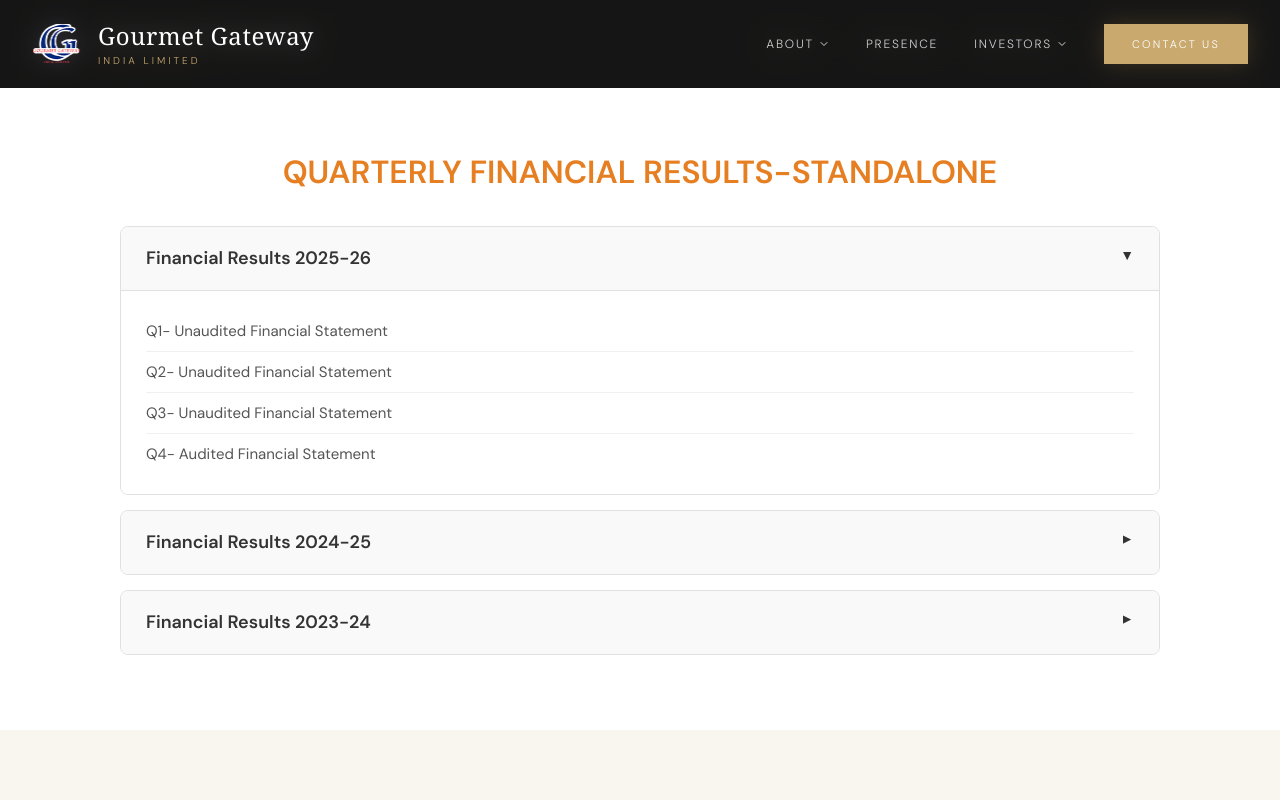
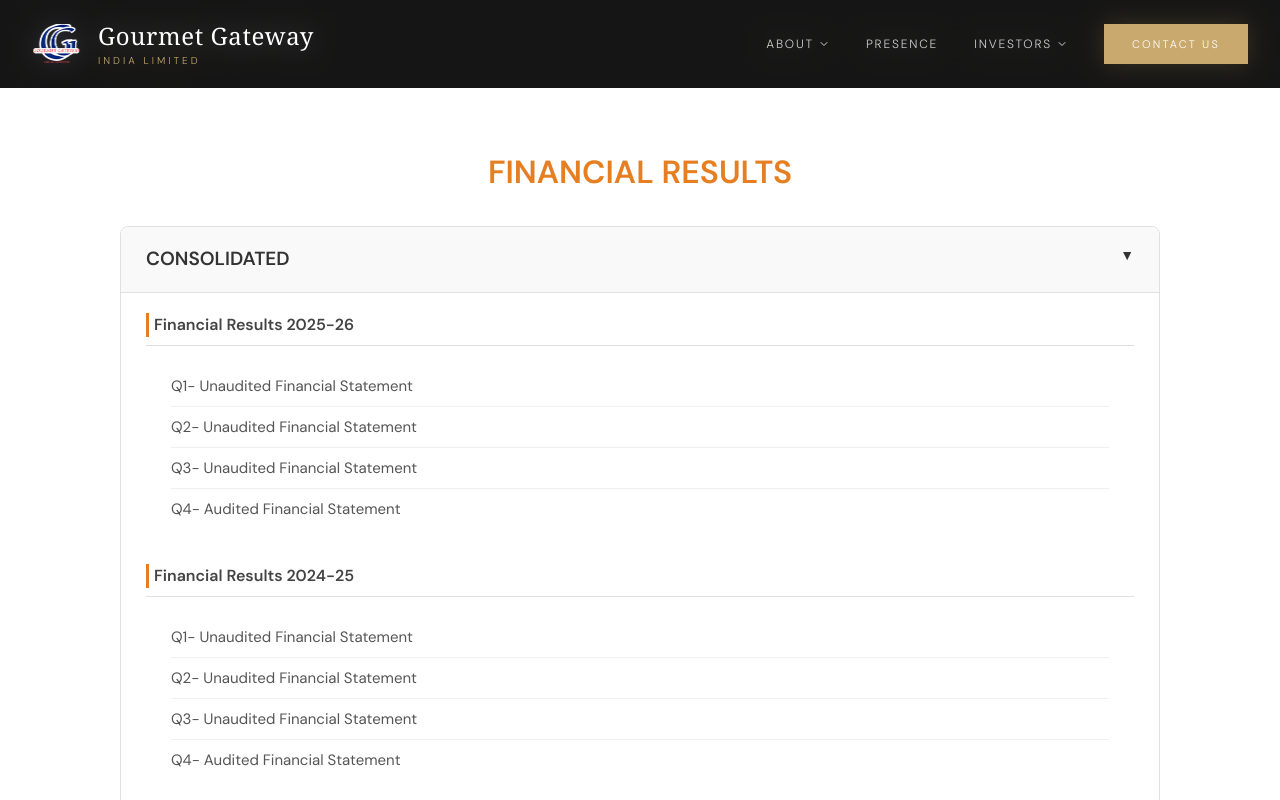
Before and after one commit to RohitHarbola/gourmet-gateway, a Next.js app: page /investors/financials in a window 1280 px wide. Shown: the top 800 px of the page. Built offline with nearby package versions, Linux system fonts and the light colour scheme.

Commit message:
pdfs data linking

```diff
--- a/src/app/investors/financials/Financials.css
+++ b/src/app/investors/financials/Financials.css
@@ -128,7 +128,7 @@
 .financials-page .et_pb_toggle_title {
   padding: 18px 25px;
   margin: 0;
-  font-size: 18px;
+  font-size: 19px;
   font-weight: 600;
   color: #333;
   cursor: pointer;
@@ -293,3 +293,27 @@
     padding: 12px 15px;
   }
 }
+
+/* Add this to Financials.css — styles for the year sub-blocks that
+   live inside the Consolidated / Standalone toggles */
+
+.financials-page .et_pb_toggle_year_block {
+  margin-bottom: 10px;
+}
+
+.financials-page .et_pb_toggle_year_block:last-child {
+  margin-bottom: 0;
+}
+
+.financials-page .et_pb_toggle_year_title {
+  font-size: 16px;
+  font-weight: 600;
+  color: #444;
+  margin: 15px 0 8px;
+  padding-left: 5px;
+  border-left: 3px solid #e67e22;
+}
+
+.financials-page .et_pb_toggle_year_block:first-child .et_pb_toggle_year_title {
+  margin-top: 0;
+}
--- a/src/app/investors/financials/page.tsx
+++ b/src/app/investors/financials/page.tsx
@@ -5,102 +5,152 @@
 import Navbar from '../../../components/layout/Navbar';
 import './Financials.css';
 
+type YearBlock = {
+  year: string;
+  items: { label: string; href: string }[];
+};
+
+const consolidatedData: YearBlock[] = [
+  {
+    year: 'Financial Results 2025-26',
+    items: [
+      { label: 'Q1- Unaudited Financial Statement', href: '/assets/wp-content/uploads/pdfs/2025-26/Consolidate/Console.pdf' },
+      { label: 'Q2- Unaudited Financial Statement', href: '/assets/wp-content/uploads/pdfs/2025-26/Consolidate/ConsoleSep25.pdf' },
+      { label: 'Q3- Unaudited Financial Statement', href: '/assets/wp-content/uploads/pdfs/2025-26/Consolidate/ConsoleMarch.pdf' },
+      { label: 'Q4- Audited Financial Statement', href: '/assets/wp-content/uploads/pdfs/2025-26/Consolidate/ConsoleJune.pdf' },
+    ],
+  },
+  {
+    year: 'Financial Results 2024-25',
+    items: [
+      { label: 'Q1- Unaudited Financial Statement', href: '/assets/wp-content/uploads/pdfs/2024-25/Consolidate/Dec2024ConsolewithAR.pdf' },
+      { label: 'Q2- Unaudited Financial Statement', href: '/assets/wp-content/uploads/pdfs/2024-25/Consolidate/Sept2024_ConsolewithAR.pdf' },
+      { label: 'Q3- Unaudited Financial Statement', href: '/assets/wp-content/uploads/pdfs/2024-25/Consolidate/ARConsole_March25.pdf' },
+      { label: 'Q4- Audited Financial Statement', href: '/assets/wp-content/uploads/pdfs/2024-25/Consolidate/June24Console.pdf' },
+    ],
+  },
+  {
+    year: 'Financial Results 2023-24',
+    items: [
+      { label: 'Q1- Unaudited Financial Statement', href: '/assets/wp-content/uploads/pdfs/2023-24/consolidate/Dec2023_Console.pdf' },
+      { label: 'Q2- Unaudited Financial Statement', href: '/assets/wp-content/uploads/pdfs/2023-24/consolidate/Sept23Console.pdf' },
+      { label: 'Q3- Unaudited Financial Statement', href: '/assets/wp-content/uploads/pdfs/2023-24/consolidate/March24Console.pdf' },
+      { label: 'Q4- Audited Financial Statement', href: '/assets/wp-content/uploads/pdfs/2023-24/consolidate/June23Console.pdf' },
+    ],
+  },
+];
+
+const standaloneData: YearBlock[] = [
+  {
+    year: 'Financial Results 2025-26',
+    items: [
+      { label: 'Q1- Unaudited Financial Statement', href: '/assets/wp-content/uploads/pdfs/2025-26/Standalone/Standalone.pdf' },
+      { label: 'Q2- Unaudited Financial Statement', href: '/assets/wp-content/uploads/pdfs/2025-26/Standalone/Standalonesept25.pdf' },
+      { label: 'Q3- Unaudited Financial Statement', href: '/assets/wp-content/uploads/pdfs/2025-26/Standalone/StandaloneJune25.pdf' },
+      { label: 'Q4- Audited Financial Statement', href: '/assets/wp-content/uploads/pdfs/2025-26/Standalone/MarchStandalone.pdf' },
+    ],
+  },
+  {
+    year: 'Financial Results 2024-25',
+    items: [
+      { label: 'Q1- Unaudited Financial Statement', href: '/assets/wp-content/uploads/pdfs/2024-25/Standalone/Dec2024standalonewithAR.pdf' },
+      { label: 'Q2- Unaudited Financial Statement', href: '/assets/wp-content/uploads/pdfs/2024-25/Standalone/Sept2024_StandalonewithAR.pdf' },
+      { label: 'Q3- Unaudited Financial Statement', href: '/assets/wp-content/uploads/pdfs/2024-25/Standalone/June24standalone.pdf' },
+      { label: 'Q4- Audited Financial Statement', href: '/assets/wp-content/uploads/pdfs/2024-25/Standalone/ARStandalone_March25.pdf' },
+    ],
+  },
+  {
+    year: 'Financial Results 2023-24',
+    items: [
+      { label: 'Q1- Unaudited Financial Statement', href: '/assets/wp-content/uploads/pdfs/2023-24/Standalone/Dec23Standalone.pdf' },
+      { label: 'Q2- Unaudited Financial Statement', href: '/assets/wp-content/uploads/pdfs/2023-24/Standalone/Sept23Standalone.pdf' },
+      { label: 'Q3- Unaudited Financial Statement', href: '/assets/wp-content/uploads/pdfs/2023-24/Standalone/June2023_StanalonewithAR.pdf' },
+      { label: 'Q4- Audited Financial Statement', href: '/assets/wp-content/uploads/pdfs/2023-24/Standalone/March24Stanalone.pdf' },
+    ],
+  },
+];
+
+// Renders every year block for a section in one shot — this whole
+// group opens/closes together whenever the parent (Consolidated /
+// Standalone) header is clicked.
+const YearGroup = ({ data }: { data: YearBlock[] }) => (
+  <>
+    {data.map((block) => (
+      <div key={block.year} className="et_pb_toggle_year_block">
+        <h6 className="et_pb_toggle_year_title">{block.year}</h6>
+        <div className="et_pb_toggle_content clearfix">
+          <ul>
+            {block.items.map((item) => (
+              <li key={item.href}>
+                <a href={item.href} target="_blank" rel="noopener noreferrer">
+                  {item.label}
+                </a>
+              </li>
+            ))}
+          </ul>
+        </div>
+      </div>
+    ))}
+  </>
+);
+
 const FinancialsPage = () => {
-  // State for Quarterly Financial Results accordion
-  const [openQuarterly, setOpenQuarterly] = useState({
-    q2025_26: true,  // Open by default
-    q2024_25: false,
-    q2023_24: false,
-    q2022_23: false,
-    q2021_22: false,
-    q2020_21: false,
-    q2019_20: false,
-    q2018_19: false,
-    q2017_18: false,
-    q2016_17: false,
-    q2015_16: false,
-    q2014_15: false,
-    q2013_14: false
-  });
-
-  // State for Annual Reports toggle
-  const [openAnnualReports, setOpenAnnualReports] = useState(true);
-
-  // State for Subsidiary Financials toggle
-  const [openSubsidiary, setOpenSubsidiary] = useState(true);
-
-  const toggleQuarterly = (key: keyof typeof openQuarterly) => {
-    setOpenQuarterly(prev => ({
-      ...prev,
-      [key]: !prev[key]
-    }));
-  };
+  // Top-level toggles only — opening/closing one of these
+  // opens/closes ALL of its years (2025-26, 2024-25, 2023-24) together.
+  const [openConsolidated, setOpenConsolidated] = useState(true);
+  const [openStandalone, setOpenStandalone] = useState(true);
 
   return (
     <div className="financials-page">
       <Navbar />
 
-      {/* Main Content Section with padding to account for navbar */}
       <div className="pt-[88px]">
         <div className="et_pb_section et_pb_section_1 et_section_regular">
           <div className="et_pb_row et_pb_row_0">
             <div className="et_pb_column et_pb_column_4_4 et_pb_column_0">
 
-              {/* QUARTERLY FINANCIAL RESULT */}
+              {/* QUARTERLY FINANCIAL RESULTS */}
               <div className="et_pb_text et_pb_module et_pb_bg_layout_light et_pb_text_align_left et_pb_text_0">
                 <div className="et_pb_text_inner">
-                  <h2>QUARTERLY FINANCIAL RESULTS-STANDALONE</h2>
+                  <h2>FINANCIAL RESULTS</h2>
                 </div>
               </div>
 
               <div className="et_pb_module et_pb_accordion et_pb_accordion_0">
 
-                {/* Financial Results 2025-26 */}
-                <div className={`et_pb_module et_pb_toggle ${openQuarterly.q2025_26 ? 'et_pb_toggle_open' : 'et_pb_toggle_close'} et_pb_accordion_item_0`}>
-                  <h5 className="et_pb_toggle_title" onClick={() => toggleQuarterly('q2025_26')}>
-                    Financial Results 2025-26
+                {/* CONSOLIDATED */}
+                <div
+                  className={`et_pb_module et_pb_toggle ${
+                    openConsolidated ? 'et_pb_toggle_open' : 'et_pb_toggle_close'
+                  } et_pb_accordion_item_0`}
+                >
+                  <h5
+                    className="et_pb_toggle_title"
+                    onClick={() => setOpenConsolidated((prev) => !prev)}
+                  >
+                    CONSOLIDATED
                   </h5>
                   <div className="et_pb_toggle_content clearfix">
-                    <ul>
-                      <li><a href="/assets/wp-content/uploads/pdfs/2025-26/Standalone/Standalone.pdf" target="_blank" rel="noopener noreferrer">Q1- Unaudited Financial Statement</a></li>
-                      <li><a href="/assets/wp-content/uploads/pdfs/2025-26/Standalone/Standalonesept25.pdf" target="_blank" rel="noopener noreferrer">Q2- Unaudited Financial Statement</a></li>
-                      <li><a href="/assets/wp-content/uploads/pdfs/2025-26/Standalone/StandaloneJune25.pdf" target="_blank" rel="noopener noreferrer">Q3- Unaudited Financial Statement</a></li>
-                      <li><a href="/assets/wp-content/uploads/pdfs/2025-26/Standalone/MarchStandalone.pdf" target="_blank" rel="noopener noreferrer">Q4- Audited Financial Statement</a></li>
-                    </ul>
-                  </div>
-                 </div>
-
-                {/* Financial Results 2024-25 */}
-                <div className={`et_pb_module et_pb_toggle ${openQuarterly.q2024_25 ? 'et_pb_toggle_open' : 'et_pb_toggle_close'} et_pb_accordion_item_1`}>
-                  <h5 className="et_pb_toggle_title" onClick={() => toggleQuarterly('q2024_25')}>
-                    Financial Results 2024-25
-                  </h5>
-                  <div className="et_pb_toggle_content clearfix">
-                    <ul>
-                      <li><a href="/assets/wp-content/uploads/pdfs/2024-25/Standalone/Dec2024standalonewithAR.pdf" target="_blank" rel="noopener noreferrer">Q1- Unaudited Financial Statement</a></li>
-                      <li><a href="/assets/wp-content/uploads/pdfs/2024-25/Standalone/Sept2024_StandalonewithAR.pdf" target="_blank" rel="noopener noreferrer">Q2- Unaudited Financial Statement</a></li>
-                      <li><a href="/assets/wp-content/uploads/pdfs/2024-25/Standalone/June24standalone.pdf" target="_blank" rel="noopener noreferrer">Q3- Unaudited Financial Statement</a></li>
-                      <li><a href="/assets/wp-content/uploads/pdfs/2024-25/Standalone/ARStandalone_March25.pdf" target="_blank" rel="noopener noreferrer">Q4- Audited Financial Statement</a></li>
-                    </ul>
+                    <YearGroup data={consolidatedData} />
                   </div>
                 </div>
 
-                {/* Financial Results 2023-24 */}
-                <div className={`et_pb_module et_pb_toggle ${openQuarterly.q2023_24 ? 'et_pb_toggle_open' : 'et_pb_toggle_close'} et_pb_accordion_item_2`}>
-                  <h5 className="et_pb_toggle_title" onClick={() => toggleQuarterly('q2023_24')}>
-                    Financial Results 2023-24
+                {/* STANDALONE */}
+                <div
+                  className={`et_pb_module et_pb_toggle ${
+                    openStandalone ? 'et_pb_toggle_open' : 'et_pb_toggle_close'
+                  } et_pb_accordion_item_1`}
+                >
+                  <h5
+                    className="et_pb_toggle_title"
+                    onClick={() => setOpenStandalone((prev) => !prev)}
+                  >
+                    STANDALONE
                   </h5>
                   <div className="et_pb_toggle_content clearfix">
-                    <ul>
-                      <li><a href="/assets/wp-content/uploads/pdfs/2023-24/Standalone/Dec23Standalone.pdf" target="_blank" rel="noopener noreferrer">Q1- Unaudited Financial Statement</a></li>
-                      <li><a href="/assets/wp-content/uploads/pdfs/2023-24/Standalone/Sept23Standalone.pdf" target="_blank" rel="noopener noreferrer">Q2- Unaudited Financial Statement</a></li>
-                      <li><a href="/assets/wp-content/uploads/pdfs/2023-24/Standalone/June2023_StanalonewithAR.pdf" target="_blank" rel="noopener noreferrer">Q3- Unaudited Financial Statement</a></li>
-                      <li><a href="/assets/wp-content/uploads/pdfs/2023-24/Standalone/March24Stanalone.pdf" target="_blank" rel="noopener noreferrer">Q4- Audited Financial Statement</a></li>
-                    </ul>
+                    <YearGroup data={standaloneData} />
                   </div>
                 </div>
-
-
 
               </div>
             </div>
@@ -111,5 +161,4 @@
   );
 };
 
-
 export default FinancialsPage;
```
Also changed, not shown: src/app/investors/annual-reports/page.tsx (+15 -15 lines), src/app/investors/archives/Archives.css (+32 -55 lines), src/app/investors/archives/page.tsx (+0 -32 lines).
